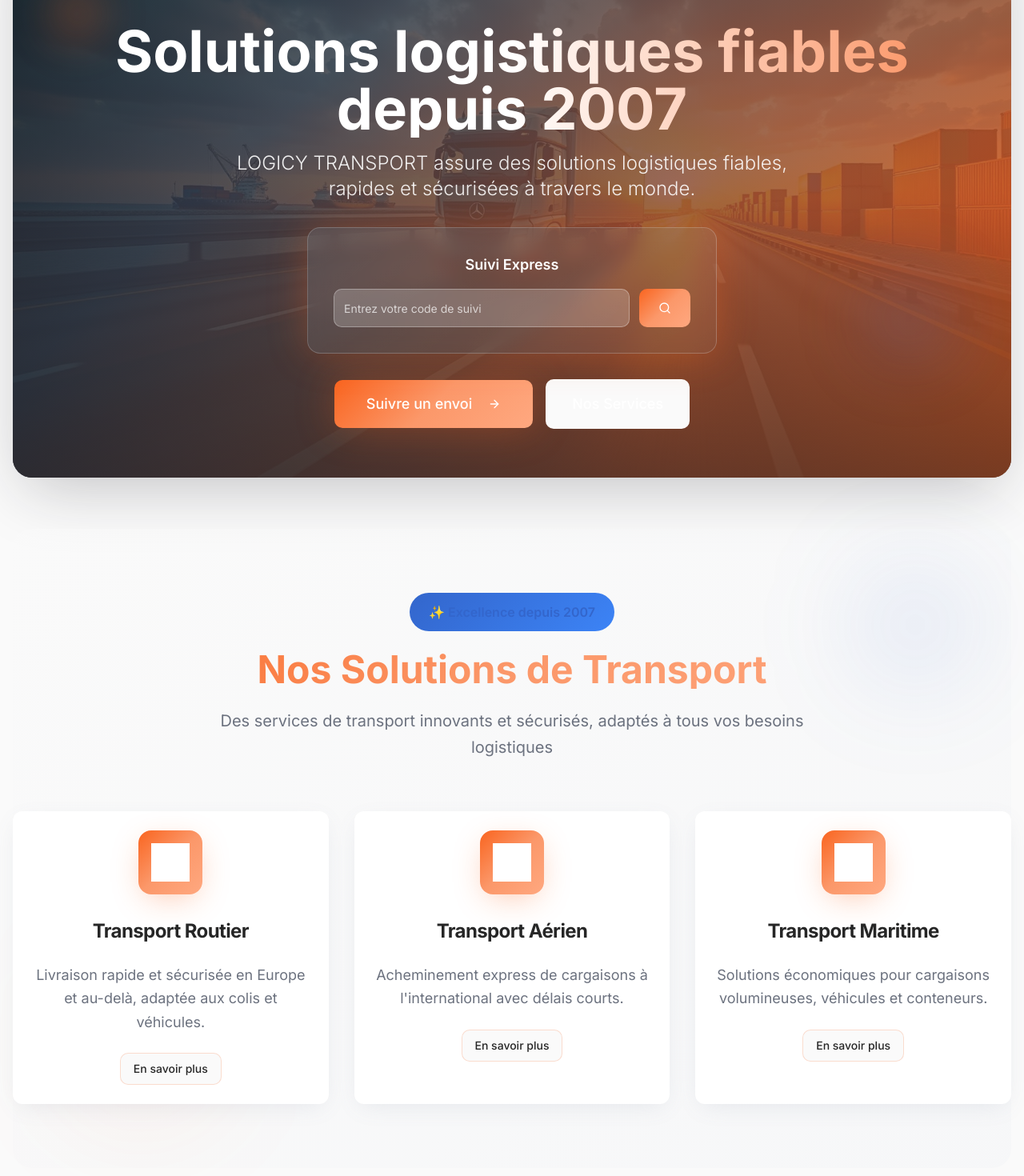
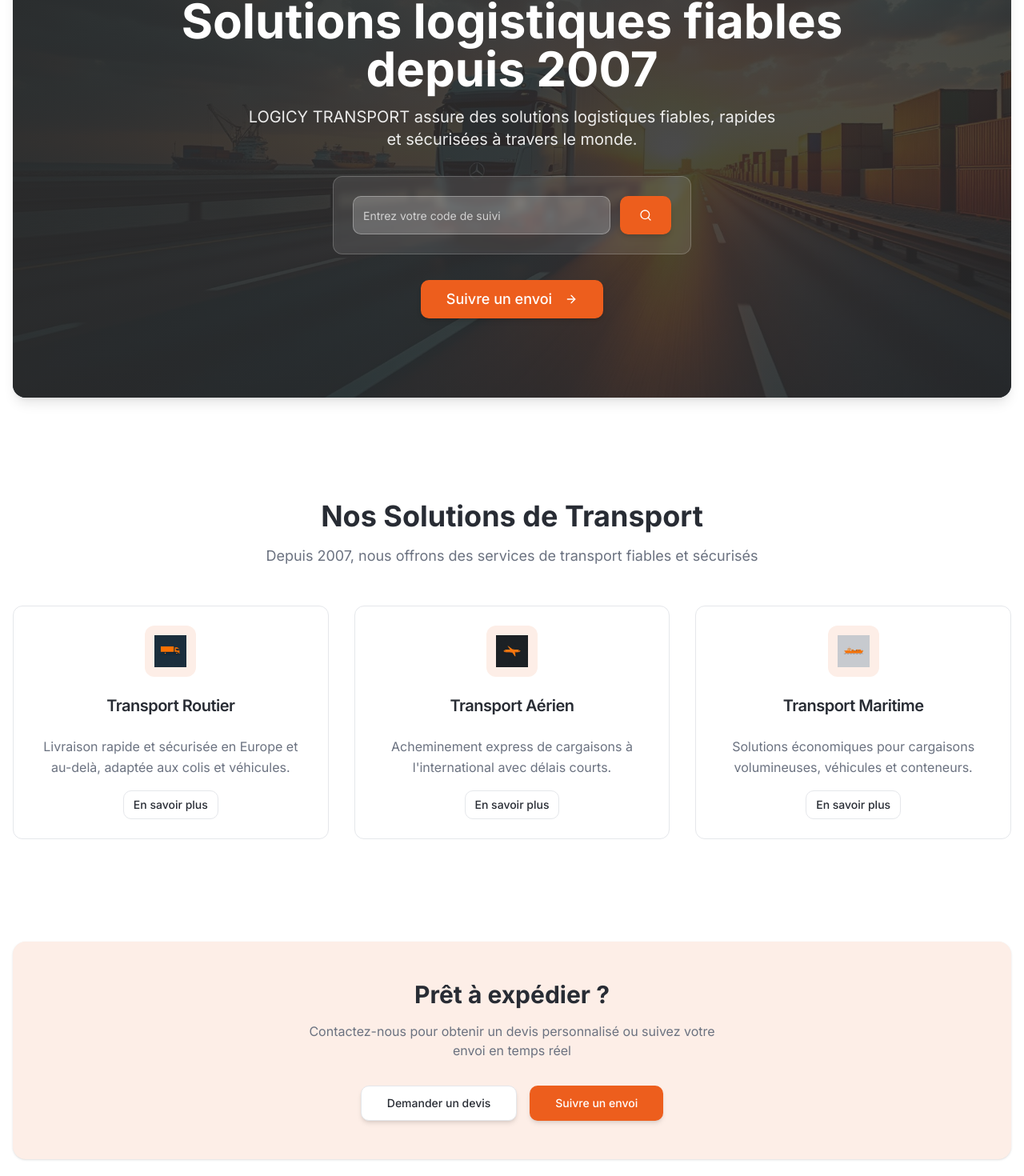
Before and after one commit to lolo2020s/logicylogistics-tracking, a React (Vite) app: page / in a window 1280 px wide. Shown: the part 200-1670 px from the top of the page at 80% size. Built offline with nearby package versions, Linux system fonts and the light colour scheme.

Commit message:
Fix visual and styling issues
The website's visual appearance has been improved. This includes adjusting button sizes and alignment, selecting more harmonious color schemes for different sections, and ensuring overall visual consistency and aesthetic appeal.

```diff
--- a/src/index.css
+++ b/src/index.css
@@ -8,65 +8,51 @@
 
 @layer base {
   :root {
-    /* Enhanced Color Palette */
-    --background: 0 0% 98%;
-    --foreground: 0 0% 15%;
+    /* Base Colors - Clean & Professional */
+    --background: 0 0% 100%;
+    --foreground: 220 13% 18%;
 
     --card: 0 0% 100%;
-    --card-foreground: 0 0% 15%;
+    --card-foreground: 220 13% 18%;
 
     --popover: 0 0% 100%;
-    --popover-foreground: 0 0% 15%;
+    --popover-foreground: 220 13% 18%;
 
-    /* Primary: Vibrant LOGICY Orange */
-    --primary: 19 95% 55%;
+    /* Primary: Refined Orange */
+    --primary: 19 85% 52%;
     --primary-foreground: 0 0% 100%;
-    --primary-glow: 19 95% 70%;
-    --primary-soft: 19 85% 92%;
+    --primary-light: 19 85% 95%;
 
-    /* Secondary: Rich Dark */
-    --secondary: 220 15% 12%;
+    /* Secondary: Professional Dark */
+    --secondary: 220 13% 18%;
     --secondary-foreground: 0 0% 100%;
-    --secondary-light: 220 15% 25%;
 
-    /* Accent Colors */
-    --accent: 220 60% 50%;
-    --accent-foreground: 0 0% 100%;
-    --accent-light: 220 60% 95%;
+    /* Neutral Palette */
+    --muted: 220 14% 96%;
+    --muted-foreground: 220 9% 46%;
 
-    /* Success & Info */
-    --success: 142 71% 45%;
-    --success-light: 142 71% 92%;
-    --info: 217 91% 60%;
-    --info-light: 217 91% 95%;
-
-    --muted: 220 14% 96%;
-    --muted-foreground: 220 8% 46%;
+    --accent: 220 14% 96%;
+    --accent-foreground: 220 13% 18%;
 
     --destructive: 0 84% 60%;
     --destructive-foreground: 0 0% 100%;
 
     --border: 220 13% 91%;
     --input: 220 13% 91%;
-    --ring: 19 95% 55%;
+    --ring: 19 85% 52%;
 
-    /* Modern Gradients */
-    --gradient-primary: linear-gradient(135deg, hsl(var(--primary)) 0%, hsl(var(--primary-glow)) 50%, hsl(19 100% 75%) 100%);
-    --gradient-hero: linear-gradient(135deg, hsl(var(--secondary)) 0%, hsl(var(--secondary-light)) 30%, hsl(var(--primary)) 100%);
-    --gradient-accent: linear-gradient(135deg, hsl(var(--accent)) 0%, hsl(var(--info)) 100%);
-    --gradient-surface: linear-gradient(145deg, hsl(var(--background)) 0%, hsl(220 20% 96%) 100%);
-    --gradient-glass: linear-gradient(145deg, rgba(255,255,255,0.1) 0%, rgba(255,255,255,0.05) 100%);
+    /* Refined Gradients */
+    --gradient-primary: linear-gradient(135deg, hsl(var(--primary)) 0%, hsl(19 85% 58%) 100%);
+    --gradient-hero: linear-gradient(135deg, rgba(44,44,44,0.95) 0%, rgba(44,44,44,0.8) 100%);
+    --gradient-surface: linear-gradient(180deg, hsl(var(--background)) 0%, hsl(220 20% 98%) 100%);
 
-    /* Advanced Shadows */
-    --shadow-primary: 0 10px 40px -10px hsl(var(--primary) / 0.4);
-    --shadow-elegant: 0 25px 80px -15px hsl(var(--secondary) / 0.25);
-    --shadow-soft: 0 8px 30px -8px hsl(220 15% 50% / 0.15);
-    --shadow-glow: 0 0 50px hsl(var(--primary) / 0.3);
+    /* Clean Shadows */
+    --shadow-card: 0 1px 3px 0 rgb(0 0 0 / 0.1), 0 1px 2px -1px rgb(0 0 0 / 0.1);
+    --shadow-button: 0 4px 6px -1px rgb(0 0 0 / 0.1), 0 2px 4px -2px rgb(0 0 0 / 0.1);
+    --shadow-section: 0 10px 15px -3px rgb(0 0 0 / 0.1), 0 4px 6px -4px rgb(0 0 0 / 0.1);
 
-    /* Animation System */
-    --transition-smooth: all 0.4s cubic-bezier(0.4, 0, 0.2, 1);
-    --transition-bounce: all 0.5s cubic-bezier(0.68, -0.55, 0.265, 1.55);
-    --transition-fast: all 0.2s ease-out;
+    /* Smooth Transitions */
+    --transition: all 0.2s ease-in-out;
 
     --radius: 0.75rem;
 
@@ -135,7 +121,7 @@
     @apply bg-background text-foreground font-inter antialiased;
   }
 
-  /* Modern Utility Classes */
+  /* Clean Utility Classes */
   .gradient-primary {
     background: var(--gradient-primary);
   }
@@ -144,59 +130,23 @@
     background: var(--gradient-hero);
   }
 
-  .gradient-accent {
-    background: var(--gradient-accent);
-  }
-
   .gradient-surface {
     background: var(--gradient-surface);
   }
 
-  .glass-effect {
-    background: var(--gradient-glass);
-    backdrop-filter: blur(10px);
-    border: 1px solid rgba(255, 255, 255, 0.2);
+  .shadow-card {
+    box-shadow: var(--shadow-card);
   }
 
-  .shadow-primary {
-    box-shadow: var(--shadow-primary);
+  .shadow-button {
+    box-shadow: var(--shadow-button);
   }
 
-  .shadow-elegant {
-    box-shadow: var(--shadow-elegant);
-  }
-
-  .shadow-soft {
-    box-shadow: var(--shadow-soft);
-  }
-
-  .shadow-glow {
-    box-shadow: var(--shadow-glow);
+  .shadow-section {
+    box-shadow: var(--shadow-section);
   }
 
   .transition-smooth {
-    transition: var(--transition-smooth);
-  }
-
-  .transition-bounce {
-    transition: var(--transition-bounce);
-  }
-
-  .floating {
-    animation: float 3s ease-in-out infinite;
-  }
-
-  .pulse-glow {
-    animation: pulse-glow 2s ease-in-out infinite alternate;
-  }
-
-  @keyframes float {
-    0%, 100% { transform: translateY(0px); }
-    50% { transform: translateY(-10px); }
-  }
-
-  @keyframes pulse-glow {
-    0% { box-shadow: var(--shadow-primary); }
-    100% { box-shadow: var(--shadow-glow); }
+    transition: var(--transition);
   }
 }
--- a/src/pages/HomePage.tsx
+++ b/src/pages/HomePage.tsx
@@ -44,113 +44,88 @@ export function HomePage({ onNavigate }: HomePageProps) {
   return (
     <div className="space-y-16">
       {/* Hero Section */}
-      <section className="relative overflow-hidden rounded-3xl shadow-elegant">
+      <section className="relative overflow-hidden rounded-2xl shadow-section">
         <div
-          className="relative h-[700px] bg-cover bg-center bg-no-repeat"
+          className="relative h-[600px] bg-cover bg-center bg-no-repeat"
           style={{ backgroundImage: `url(${heroImage})` }}
         >
-          <div className="absolute inset-0 bg-gradient-hero opacity-85" />
-          <div className="absolute inset-0 bg-gradient-to-t from-secondary/50 via-transparent to-transparent" />
+          <div className="absolute inset-0 bg-gradient-hero" />
 
-          {/* Floating elements */}
-          <div className="absolute top-20 left-10 w-20 h-20 bg-primary/20 rounded-full blur-xl floating" />
-          <div className="absolute bottom-32 right-16 w-32 h-32 bg-accent/15 rounded-full blur-2xl floating" style={{animationDelay: '1s'}} />
-
-          <div className="relative z-10 flex items-center justify-center h-full text-center text-white px-4">
-            <div className="max-w-5xl space-y-8">
+          <div className="relative z-10 flex items-center justify-center h-full text-center text-white px-6">
+            <div className="max-w-4xl space-y-8">
               <div className="space-y-4">
-                <div className="inline-block px-4 py-2 bg-white/10 rounded-full text-sm font-medium mb-4 glass-effect">
-                  🚚 Depuis 2007 • Transport International
-                </div>
-                <h1 className="text-5xl md:text-7xl font-bold leading-tight bg-gradient-to-r from-white via-white to-primary-glow bg-clip-text text-transparent">
+                <h1 className="text-4xl md:text-6xl font-bold leading-tight">
                   {t.home.title}
                 </h1>
-                <p className="text-xl md:text-2xl text-white/90 max-w-3xl mx-auto font-light leading-relaxed">
+                <p className="text-lg md:text-xl text-white/90 max-w-2xl mx-auto leading-relaxed">
                   {t.home.subtitle}
                 </p>
               </div>
 
-              {/* Enhanced Quick Tracking */}
-              <div className="glass-effect rounded-2xl p-8 max-w-lg mx-auto border shadow-glow">
-                <h3 className="text-lg font-semibold mb-4 text-center">Suivi Express</h3>
+              {/* Clean Quick Tracking */}
+              <div className="bg-white/10 backdrop-blur-sm rounded-xl p-6 max-w-md mx-auto border border-white/20">
                 <div className="flex space-x-3">
                   <Input
                     placeholder={t.home.trackingPlaceholder}
                     value={quickTrackingCode}
                     onChange={(e) => setQuickTrackingCode(e.target.value)}
                     onKeyPress={(e) => e.key === 'Enter' && handleQuickTracking()}
-                    className="bg-white/20 border-white/30 text-white placeholder:text-white/70 h-12 text-lg"
+                    className="bg-white/20 border-white/30 text-white placeholder:text-white/70 h-12"
                   />
                   <Button
                     onClick={handleQuickTracking}
-                    className="bg-gradient-primary hover:shadow-glow transition-bounce h-12 px-6"
+                    className="bg-primary hover:bg-primary/90 h-12 px-6 shadow-button transition-smooth"
                   >
                     <Search className="h-5 w-5" />
                   </Button>
                 </div>
               </div>
 
-              <div className="flex flex-col sm:flex-row gap-4 justify-center items-center">
               <Button
                 onClick={() => onNavigate('tracking')}
                 size="lg"
-                  className="bg-gradient-primary hover:shadow-glow transition-bounce text-lg px-10 py-4 h-auto pulse-glow"
+                className="bg-primary hover:bg-primary/90 shadow-button transition-smooth text-lg px-8 py-3 h-12"
               >
                 {t.home.trackButton}
-                  <ArrowRight className="ml-3 h-6 w-6" />
+                <ArrowRight className="ml-2 h-5 w-5" />
               </Button>
-                <Button
-                  onClick={() => onNavigate('services')}
-                  variant="outline"
-                  size="lg"
-                  className="border-white/30 text-white hover:bg-white/10 transition-bounce text-lg px-8 py-4 h-auto"
-                >
-                  Nos Services
-                </Button>
-              </div>
             </div>
           </div>
         </div>
       </section>
 
       {/* Services Section */}
-      <section className="py-20 relative">
-        {/* Background elements */}
-        <div className="absolute inset-0 bg-gradient-surface opacity-50 rounded-3xl" />
-        <div className="absolute top-10 right-10 w-40 h-40 bg-accent/10 rounded-full blur-3xl" />
-        <div className="absolute bottom-10 left-10 w-60 h-60 bg-primary/5 rounded-full blur-3xl" />
-
-        <div className="relative z-10">
-          <div className="text-center mb-16">
-            <div className="inline-block px-6 py-3 bg-gradient-accent rounded-full text-accent font-semibold mb-6">
-              ✨ Excellence depuis 2007
-            </div>
-            <h2 className="text-4xl md:text-5xl font-bold mb-6 bg-gradient-primary bg-clip-text text-transparent">
+      <section className="py-16">
+        <div className="text-center mb-12">
+          <h2 className="text-3xl md:text-4xl font-bold mb-4 text-foreground">
             Nos Solutions de Transport
           </h2>
-            <p className="text-xl text-muted-foreground max-w-3xl mx-auto leading-relaxed">
-              Des services de transport innovants et sécurisés, adaptés à tous vos besoins logistiques
+          <p className="text-lg text-muted-foreground max-w-2xl mx-auto">
+            Depuis 2007, nous offrons des services de transport fiables et sécurisés
           </p>
         </div>
 
         <div className="grid grid-cols-1 md:grid-cols-3 gap-8">
           {services.map((service, index) => (
-              <Card key={index} className="group hover:shadow-glow transition-bounce cursor-pointer border-0 shadow-soft bg-gradient-to-br from-card to-card/80 overflow-hidden relative">
-                <div className="absolute inset-0 bg-gradient-accent opacity-0 group-hover:opacity-5 transition-smooth" />
-                <CardHeader className="text-center relative z-10 pb-6">
-                  <div className="mx-auto mb-6 w-20 h-20 rounded-2xl bg-gradient-primary flex items-center justify-center group-hover:scale-110 group-hover:rotate-3 transition-bounce shadow-primary">
-                    <img src={service.icon} alt={service.title} className="w-12 h-12 filter brightness-0 invert" />
+            <Card key={index} className="group hover:shadow-section transition-smooth cursor-pointer border shadow-card">
+              <CardHeader className="text-center">
+                <div className="mx-auto mb-4 w-16 h-16 rounded-xl bg-primary-light flex items-center justify-center group-hover:bg-primary group-hover:scale-105 transition-smooth">
+                  <img src={service.icon} alt={service.title} className="w-10 h-10 group-hover:filter group-hover:brightness-0 group-hover:invert transition-smooth" />
                 </div>
-                  <CardTitle className="text-2xl group-hover:text-primary transition-smooth font-bold">
+                <CardTitle className="text-xl group-hover:text-primary transition-smooth">
                   {service.title}
                 </CardTitle>
               </CardHeader>
-                <CardContent className="relative z-10">
-                  <p className="text-center text-muted-foreground leading-relaxed text-lg">
+              <CardContent>
+                <p className="text-center text-muted-foreground leading-relaxed mb-4">
                   {service.description}
                 </p>
-                  <div className="mt-6 text-center">
-                    <Button variant="outline" className="group-hover:bg-primary group-hover:text-white transition-bounce border-primary/20">
+                <div className="text-center">
+                  <Button
+                    variant="outline"
+                    size="sm"
+                    className="group-hover:bg-primary group-hover:text-white group-hover:border-primary transition-smooth"
+                  >
                     En savoir plus
                   </Button>
                 </div>
@@ -158,63 +133,32 @@ export function HomePage({ onNavigate }: HomePageProps) {
             </Card>
           ))}
         </div>
-        </div>
       </section>
 
       {/* CTA Section */}
-      <section className="relative overflow-hidden rounded-3xl">
-        <div className="bg-gradient-hero p-12 md:p-16 text-center relative">
-          {/* Background elements */}
-          <div className="absolute inset-0 bg-gradient-to-r from-primary/10 via-transparent to-accent/10" />
-          <div className="absolute top-0 left-1/4 w-32 h-32 bg-white/10 rounded-full blur-2xl floating" />
-          <div className="absolute bottom-0 right-1/4 w-24 h-24 bg-primary/20 rounded-full blur-xl floating" style={{animationDelay: '2s'}} />
-
-          <div className="relative z-10 text-white">
-            <div className="inline-block px-6 py-3 bg-white/10 rounded-full text-sm font-medium mb-6 glass-effect">
-              🚀 Démarrez maintenant
-            </div>
-            <h2 className="text-3xl md:text-4xl font-bold mb-6 leading-tight">
-              Prêt à révolutionner votre logistique ?
+      <section className="bg-primary-light rounded-2xl p-8 md:p-12 text-center shadow-card">
+        <h2 className="text-2xl md:text-3xl font-bold mb-4 text-foreground">
+          Prêt à expédier ?
         </h2>
-            <p className="text-xl text-white/90 mb-10 max-w-2xl mx-auto leading-relaxed">
-              Rejoignez des milliers d'entreprises qui nous font confiance pour leurs expéditions
+        <p className="text-muted-foreground mb-8 max-w-lg mx-auto">
+          Contactez-nous pour obtenir un devis personnalisé ou suivez votre envoi en temps réel
         </p>
-            <div className="flex flex-col sm:flex-row gap-6 justify-center items-center">
+        <div className="flex flex-col sm:flex-row gap-4 justify-center">
           <Button
             onClick={() => onNavigate('contact')}
             variant="outline"
             size="lg"
-                className="border-white/30 text-white hover:bg-white hover:text-secondary transition-bounce text-lg px-8 py-4 h-auto bg-white/10"
+            className="shadow-button transition-smooth"
           >
-                <span className="mr-2">📋</span>
-                Demander un devis gratuit
+            Demander un devis
           </Button>
           <Button
             onClick={() => onNavigate('tracking')}
             size="lg"
-                className="bg-white text-secondary hover:bg-primary-soft hover:text-primary transition-bounce text-lg px-8 py-4 h-auto shadow-glow"
+            className="bg-primary hover:bg-primary/90 shadow-button transition-smooth"
           >
-                <span className="mr-2">📍</span>
             Suivre un envoi
           </Button>
-            </div>
-
-            {/* Stats */}
-            <div className="grid grid-cols-3 gap-8 mt-12 pt-8 border-t border-white/20">
-              <div className="text-center">
-                <div className="text-2xl font-bold">2007</div>
-                <div className="text-sm text-white/80">Année de création</div>
-              </div>
-              <div className="text-center">
-                <div className="text-2xl font-bold">1000+</div>
-                <div className="text-sm text-white/80">Clients satisfaits</div>
-              </div>
-              <div className="text-center">
-                <div className="text-2xl font-bold">24/7</div>
-                <div className="text-sm text-white/80">Support client</div>
-              </div>
-            </div>
-          </div>
         </div>
       </section>
     </div>
--- a/tailwind.config.ts
+++ b/tailwind.config.ts
@@ -30,13 +30,11 @@ export default {
 				primary: {
 					DEFAULT: 'hsl(var(--primary))',
 					foreground: 'hsl(var(--primary-foreground))',
-					glow: 'hsl(var(--primary-glow))',
-					soft: 'hsl(var(--primary-soft))'
+					light: 'hsl(var(--primary-light))'
 				},
 				secondary: {
 					DEFAULT: 'hsl(var(--secondary))',
-					foreground: 'hsl(var(--secondary-foreground))',
-					light: 'hsl(var(--secondary-light))'
+					foreground: 'hsl(var(--secondary-foreground))'
 				},
 				destructive: {
 					DEFAULT: 'hsl(var(--destructive))',
@@ -48,16 +46,7 @@ export default {
 				},
 				accent: {
 					DEFAULT: 'hsl(var(--accent))',
-					foreground: 'hsl(var(--accent-foreground))',
-					light: 'hsl(var(--accent-light))'
-				},
-				success: {
-					DEFAULT: 'hsl(var(--success))',
-					light: 'hsl(var(--success-light))'
-				},
-				info: {
-					DEFAULT: 'hsl(var(--info))',
-					light: 'hsl(var(--info-light))'
+					foreground: 'hsl(var(--accent-foreground))'
 				},
 				popover: {
 					DEFAULT: 'hsl(var(--popover))',
@@ -81,15 +70,12 @@ export default {
 			backgroundImage: {
 				'gradient-primary': 'var(--gradient-primary)',
 				'gradient-hero': 'var(--gradient-hero)',
-				'gradient-accent': 'var(--gradient-accent)',
-				'gradient-surface': 'var(--gradient-surface)',
-				'gradient-glass': 'var(--gradient-glass)'
+				'gradient-surface': 'var(--gradient-surface)'
 			},
 			boxShadow: {
-				'primary': 'var(--shadow-primary)',
-				'elegant': 'var(--shadow-elegant)',
-				'soft': 'var(--shadow-soft)',
-				'glow': 'var(--shadow-glow)'
+				'card': 'var(--shadow-card)',
+				'button': 'var(--shadow-button)',
+				'section': 'var(--shadow-section)'
 			},
 			borderRadius: {
 				lg: 'var(--radius)',
```
Lines whose indentation alone changed are shown as unchanged.
